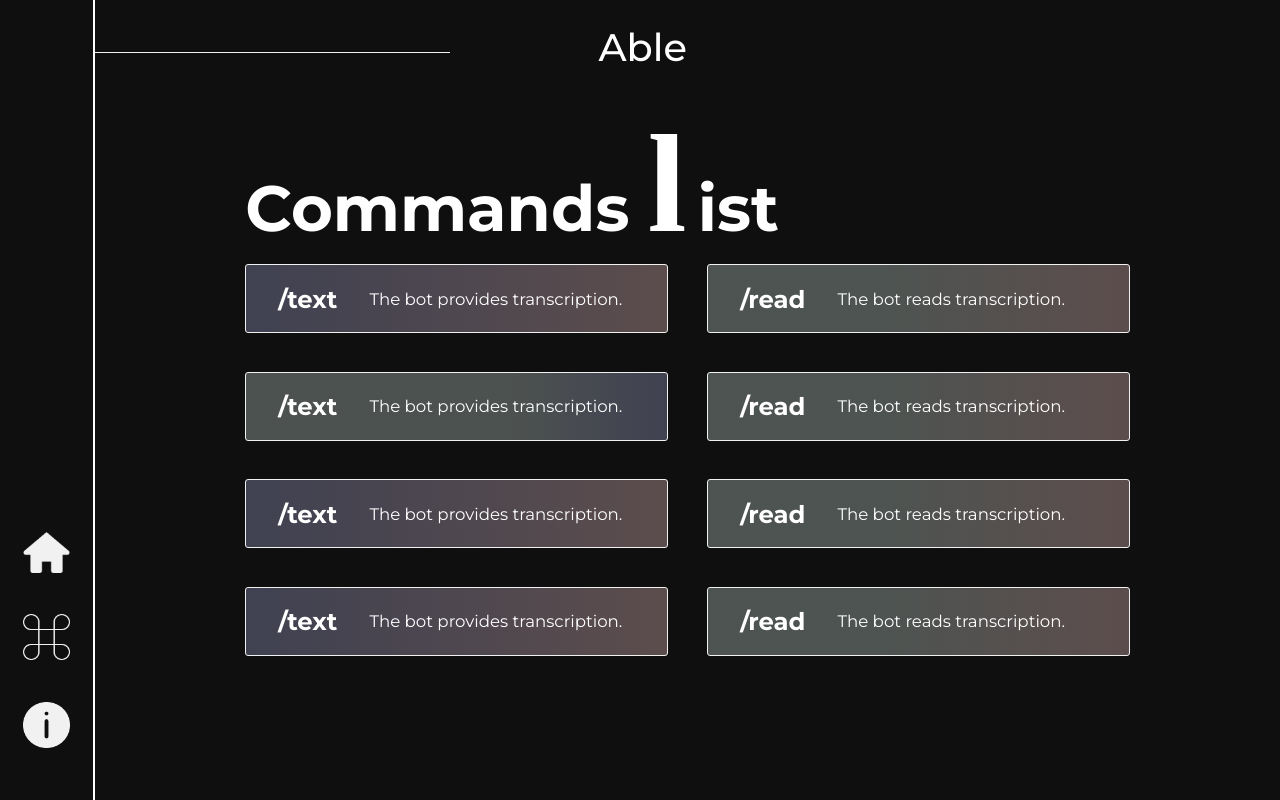
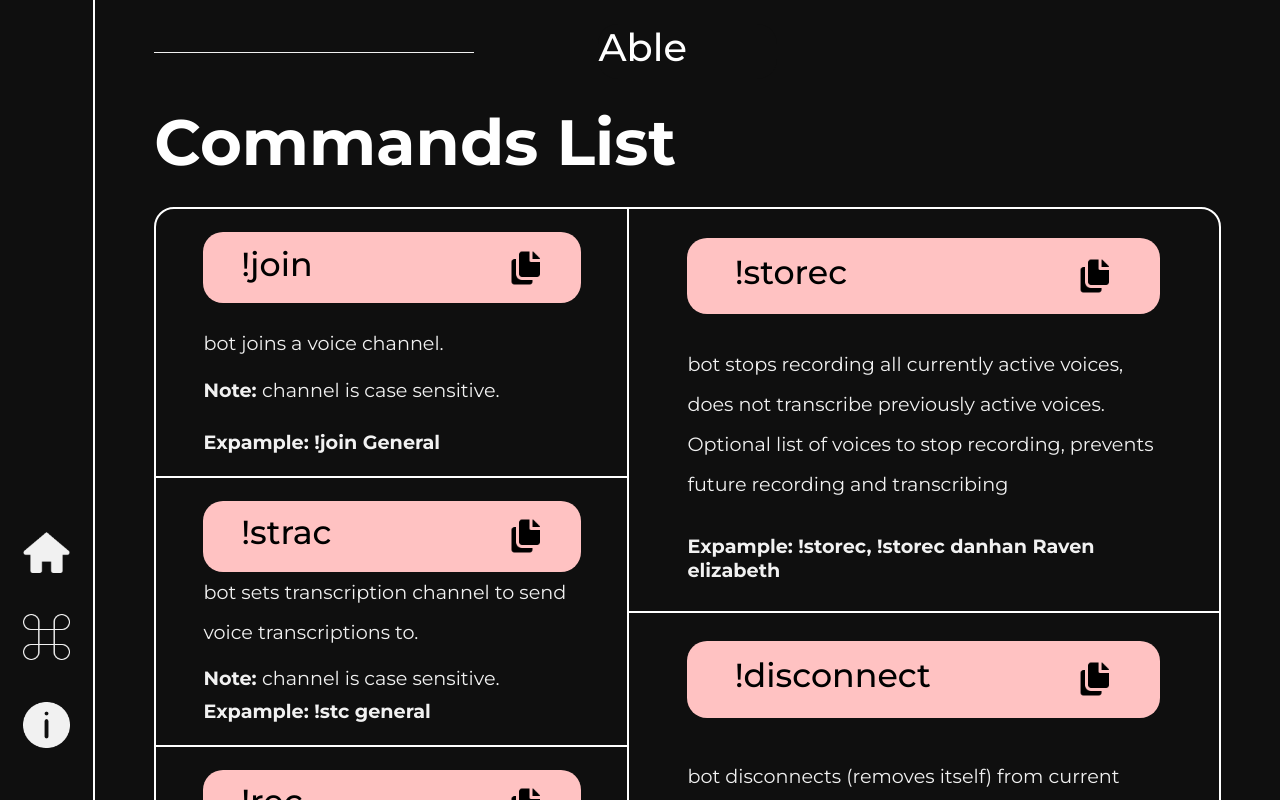
Before and after one commit to lpandccxr/Dbot-frontend, a React (Vite) app: page /commands in a window 1280 px wide. Shown: the top 800 px of the page. Built offline with nearby package versions, Linux system fonts and the light colour scheme; a web font is replaced by a local one.

Commit message:
complete v2 commands with resposive design

```diff
--- a/src/pages/Commands/Commands.jsx
+++ b/src/pages/Commands/Commands.jsx
@@ -1,104 +1,117 @@
 import Footer from "../../components/Footer/Footer";
+import copy from "../../assets/icons/copy.png";
 import "./Commands.scss";
 import { motion } from "framer-motion";
 
 export default function Commands() {
-  const list = [
+  const commands = [
     {
-      command: "/text",
-      dec: "The bot provides transcription.",
-      style: {
-        background:
-          "linear-gradient(90deg, rgba(114, 137, 218, 20%) 0%, rgba(255, 194, 194, 20%) 100%), linear-gradient(#333030, #333030)",
-        gridArea: "1/1/2/2",
-      },
+      command: "!join",
+      description: "bot joins a voice channel.",
+      type: "Note: ",
+      note: "channel is case sensitive.",
+      example: "!join General",
     },
     {
-      command: "/text",
-      dec: "The bot provides transcription.",
-      style: {
-        background:
-          "linear-gradient(90deg, rgba(178, 219, 207, 20%) 63%, rgba(114, 137, 218, 20%) 100%), linear-gradient(#333030, #333030)",
-        gridArea: "2/1/3/2",
-      },
+      command: "!strac",
+      description:
+        "bot sets transcription channel to send voice transcriptions to.",
+      type: "Note: ",
+      note: "channel is case sensitive.",
+      example: "!stc general",
     },
     {
-      command: "/text",
-      dec: "The bot provides transcription.",
-      style: {
-        background:
-          "linear-gradient(90deg, rgba(114, 137, 218, 20%) 0%, rgba(255, 194, 194, 20%) 100%), linear-gradient(#333030, #333030)",
-        gridArea: "3/1/4/2",
-      },
+      command: "!rec",
+      description: "bot starts recording.",
+      type: "Prerequisite: ",
+      note: "bot must already be in a voice channel.",
+      example: "!rec",
     },
     {
-      command: "/text",
-      dec: "The bot provides transcription.",
-      style: {
-        background:
-          "linear-gradient(90deg, rgba(114, 137, 218, 20%) 0%, rgba(255, 194, 194, 20%) 100%), linear-gradient(#333030, #333030)",
-        gridArea: "4/1/5/2",
-      },
+      command: "!sttsc",
+      description:
+        "bot sets text to speech channel, typically the same as transcription channel",
+      note: "",
+      example: "!sttsc general",
     },
     {
-      command: "/read",
-      dec: "The bot reads transcription.",
-      style: {
-        background:
-          "linear-gradient(90deg, rgba(181, 228, 214, 20%) 41%, rgba(255, 194, 194, 20%) 100%), linear-gradient(#333030, #333030)",
-        gridArea: "1/2/2/3",
-      },
+      command: "!startts",
+      description: "bot starts text to speech.",
+      type: "Prerequisite: ",
+      note: "bot must already be in a voice channel.",
+      example: "!startts",
     },
     {
-      command: "/read",
-      dec: "The bot reads transcription.",
-      style: {
-        background:
-          "linear-gradient(90deg, rgba(181, 228, 214, 20%) 41%, rgba(255, 194, 194, 20%) 100%), linear-gradient(#333030, #333030)",
-        gridArea: "2/2/3/3",
-      },
+      command: "!storec",
+      description:
+        "bot stops recording all currently active voices, does not transcribe previously active voices. Optional list of voices to stop recording, prevents future recording and transcribing",
+      note: "",
+      example: "!storec, !storec danhan Raven elizabeth",
     },
     {
-      command: "/read",
-      dec: "The bot reads transcription.",
-      style: {
-        background:
-          "linear-gradient(90deg, rgba(181, 228, 214, 20%) 41%, rgba(255, 194, 194, 20%) 100%), linear-gradient(#333030, #333030)",
-        gridArea: "3/2/4/3",
-      },
+      command: "!disconnect",
+      description:
+        "bot disconnects (removes itself) from current voice channel.",
+      type: "Prerequisite: ",
+      note: "bot must already be in a voice channel.",
+      example: "!disconnect",
     },
     {
-      command: "/read",
-      dec: "The bot reads transcription.",
-      style: {
-        background:
-          "linear-gradient(90deg, rgba(181, 228, 214, 20%) 41%, rgba(255, 194, 194, 20%) 100%), linear-gradient(#333030, #333030)",
-        gridArea: "4/2/5/3",
-      },
+      command: "!enavc",
+      description: "bot enables voice commands, bot will start recording.",
+      type: "Prerequisite: ",
+      note: "bot must already be in a voice channel.",
+      example: "!enavc",
     },
   ];
+
   return (
     <div className="commands">
+      <div className="commands__container">
+        <div className="commands__content">
           <div className="hero__top">
             <span>Able</span>
           </div>
-      <div className="commands__container">
-        <h1 className="commands__title">
-          Commands <span>l</span>ist
-        </h1>
+          <h1 className="commands__title">Commands List</h1>
           <motion.div
             className="commands__list"
             initial={{ y: "100%", opacity: 0 }}
             animate={{ y: 0, opacity: 1 }}
             transition={{ duration: 0.7 }}
           >
-          {list.map((item, index) => (
-            <div className="commands__item" style={item.style} key={index}>
-              <h4>{item.command}</h4>
-              <span>{item.dec}</span>
+            {commands.map((command, index) => (
+              <div
+                className="commands__item"
+                key={index}
+                style={{ gridArea: `div${index + 1}` }}
+              >
+                <div className="commands__itemHead">
+                  <span> {command.command}</span>
+                  <div
+                    className="commands__copy"
+                    onClick={() => {
+                      navigator.clipboard.writeText(command.command);
+                    }}
+                  >
+                    <span>Copied!</span>
+                    <img src={copy} alt="copy" />
+                  </div>
+                </div>
+
+                <p>
+                  {command.description}
+                  {command.note.length > 0 && (
+                    <span className="commands__note">
+                      <b>{command.type}</b>
+                      {command.note}
+                    </span>
+                  )}
+                </p>
+                <b>Expample: {command.example}</b>
               </div>
             ))}
           </motion.div>
+        </div>
       </div>
       <Footer />
     </div>
--- a/src/pages/Commands/Commands.scss
+++ b/src/pages/Commands/Commands.scss
@@ -5,90 +5,147 @@
   width: 100%;
   display: flex;
   flex-direction: column;
-  align-items: center;
 
   @include mobile {
     overflow-x: hidden;
   }
 
   &__container {
-    height: 55vw;
-    padding: 0 5vw;
+    width: 100%;
+    display: flex;
+    justify-content: center;
+    margin-bottom: 5vw;
 
     @include mobile {
-      height: 100%;
-      margin-top: 15vw;
+      padding-top: 5rem;
     }
   }
 
+  &__content {
+    width: 90%;
+    max-width: 1440px;
+  }
+
   &__title {
-    font-size: 5vw;
+    font-size: min(6rem, 5vw);
+    margin-bottom: 2vw;
 
     @include mobile {
-      font-size: 8vw;
-      margin-bottom: 2vw;
-    }
-
-    & > span {
-      font-size: 11vw;
-      font-family: "Gwendolyn";
-      font-weight: 700;
-      margin-right: 0.7rem;
-
-      @include mobile {
-        font-size: 18vw;
-        margin-right: 0.5rem;
-      }
+      font-size: 2.9rem;
+      margin-bottom: 2rem;
     }
   }
 
   &__list {
     display: grid;
-    grid-template-rows: repeat(4, 1fr);
-    grid-template-columns: repeat(2, 1fr);
-    width: fit-content;
-    gap: 3vw 3.1vw;
+    grid-template-columns: 1fr 1.25fr;
+    grid-template-rows: repeat(1fr, 10);
+    grid-template-areas:
+      "div1 div6"
+      "div1 div6"
+      "div2 div6"
+      "div2 div7"
+      "div3 div7"
+      "div3 div8"
+      "div4 div8"
+      "div4 ."
+      "div5 ."
+      "div5 .";
+    overflow: hidden;
+    border: 2px solid white;
+    border-radius: 20px;
+
+    @include desktop {
+      grid-template-areas:
+        "div1 div6"
+        "div1 div6"
+        "div2 div6"
+        "div2 div7"
+        "div3 div7"
+        "div3 div7"
+        "div4 div8"
+        "div4 div8"
+        "div5 div8"
+        "div5 .";
+    }
 
     @include mobile {
       display: flex;
       flex-direction: column;
-      gap: 5vw;
       width: 100%;
     }
   }
 
   &__item {
-    box-sizing: border-box;
-    color: white;
-    width: 33vw;
-    height: 5.4vw;
-    border-radius: 3px;
-    font-size: 1.3vw;
-    border: 1px solid #f1f1f1;
+    width: 100%;
+    min-height: min(26rem, 21vw);
+    display: flex;
+    padding: 5% 10%;
+    flex-direction: column;
+    justify-content: space-between;
+    font-size: min(1.8rem, 1.5vw);
+    color: #f1f1f1;
+    outline: 1px solid white;
+
+    @include mobile {
+      font-size: 1rem;
+    }
+
+    & > p {
+      line-height: 2.5rem;
+    }
+  }
+
+  &__itemHead {
+    width: 100%;
+    background-color: $Pale-rose;
+    display: flex;
+    padding: 3% 10%;
+    justify-content: space-between;
+    color: black;
+    font-size: min(2.5rem, 2.2vw);
+    font-weight: 500;
+    border-radius: 20px;
+
+    @include desktop {
+      font-size: 2.6vw;
+    }
+    @include mobile {
+      font-size: 2.2rem;
+      padding: 2% 8%;
+    }
+  }
+
+  &__copy {
+    position: relative;
     display: flex;
     align-items: center;
-    padding: 0 2.5vw;
 
-    @include mobile {
-      width: 72vw;
-      height: 12vw;
-      padding-left: 4vw;
+    & > span {
+      font-size: 1vw;
+      margin-right: 0.5rem;
+      opacity: 0;
     }
 
-    & > h4 {
-      font-size: 1.9vw;
-      margin-right: 2.5vw;
+    & > img {
+      height: 90%;
 
-      @include mobile {
-        font-size: 5vw;
+      @include tablet {
+        height: 75%;
       }
     }
-    & > span {
-      font-size: 1.3vw;
 
-      @include mobile {
-        font-size: 3.1vw;
-      }
+    &:active > span {
+      opacity: 1;
+    }
+
+    &:active > img {
+      scale: 0.9;
     }
   }
+
+  &__note {
+    display: block;
+    margin-top: 0.5vw;
+  }
 }
--- a/src/pages/Team/Team.scss
+++ b/src/pages/Team/Team.scss
@@ -212,7 +212,8 @@
 
     & > span {
       font-size: min(1.5rem, 1.1vw);
-      max-width: 12rem;
+      overflow-wrap: break-word;
+      max-width: 13rem;
     }
   }
 
--- a/src/styles/_mixin.scss
+++ b/src/styles/_mixin.scss
@@ -11,7 +11,7 @@
 // desktop breakpoint
 
 @mixin desktop {
-  @media screen and (min-width: $desktop-breakpoint) {
+  @media screen and (max-width: $desktop-breakpoint) {
     @content;
   }
 }
--- a/src/styles/_variables.scss
+++ b/src/styles/_variables.scss
@@ -1,6 +1,6 @@
 //Tablet and Desktop breakpont
 $tablet-breakpoint: 1280px;
-$desktop-breakpoint: 1440px;
+$desktop-breakpoint: 1460px;
 $mobile-breakpoint: 480px;
 
 //colors
```
Also changed, not shown: src/assets/icons/copy.png (added). Lines whose indentation alone changed are shown as unchanged.
